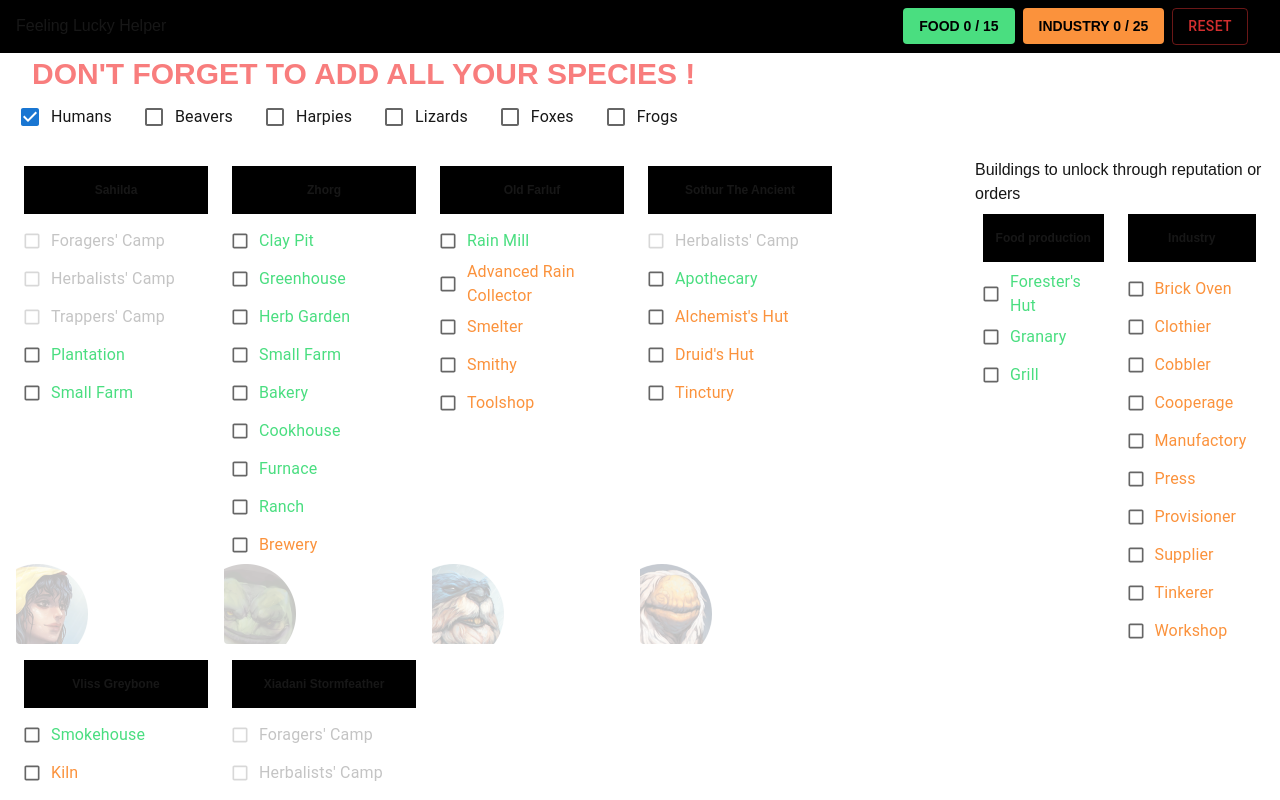
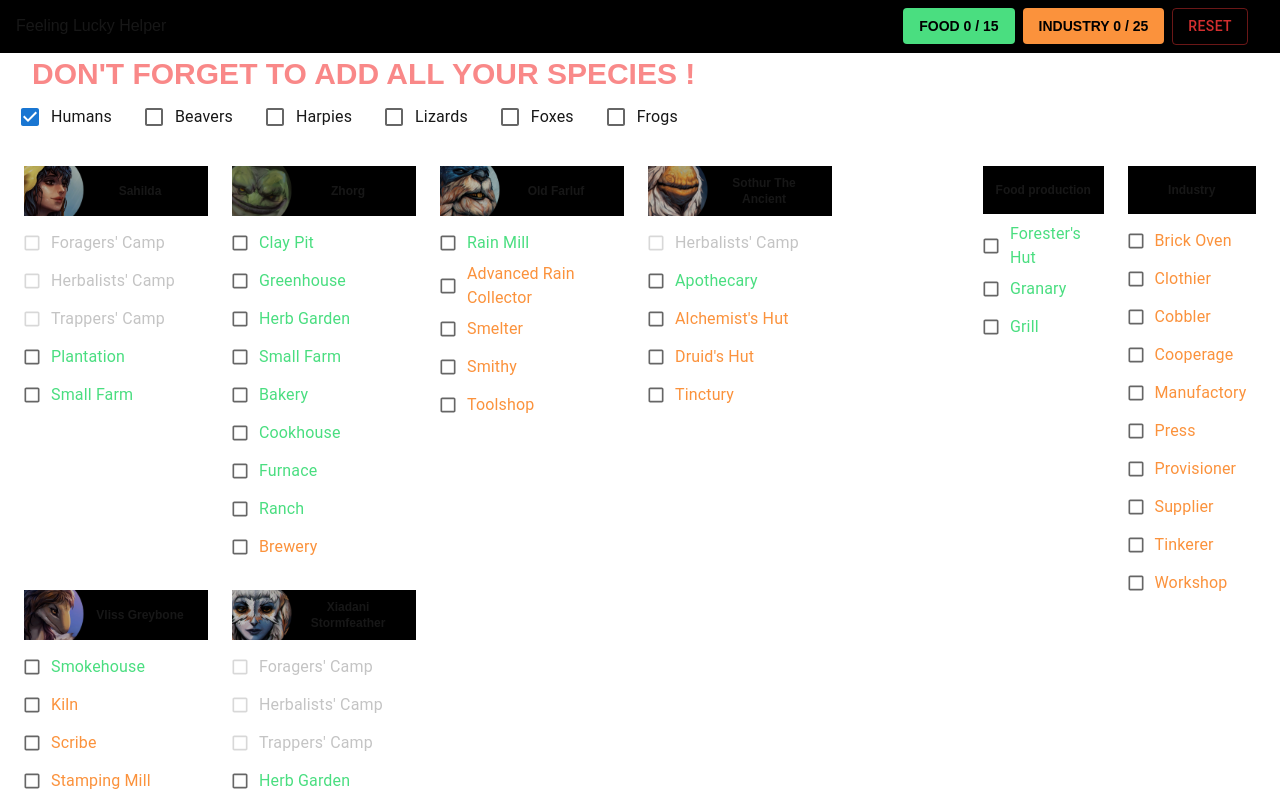
Before and after one commit to pierretusseau/feeling-lucky, a Next.js app: page / in a window 1280 px wide. Shown: the top 800 px of the page. Built offline with nearby package versions, Linux system fonts and the light colour scheme.

Commit message:
Better styles

```diff
--- a/app/components/SpeciesList.tsx
+++ b/app/components/SpeciesList.tsx
@@ -9,7 +9,7 @@ function SpeciesList() {
   return (
     <div>
       {species.length < 3 && <h2 className="text-3xl text-red-400 animate-pulse ml-4 uppercase font-bold">Don't forget to add all your species !</h2>}
-      <div className="species flex gap-2">
+      <div className="species flex gap-2 flex-wrap">
         {Species.map(spec => <SpeciesBlock
           spec={spec}
           key={spec.slug}
--- a/app/components/TraderBlock.tsx
+++ b/app/components/TraderBlock.tsx
@@ -24,19 +24,21 @@ function TraderBlock(
   return (
     <div className={[
       isBlockComplete ? "bg-[rgba(0,255,155,0.1)]" : "bg-[rgba(255,255,255,0.1)]",
-      "rounded p-2 pb-20",
+      "rounded p-2",
       "relative overflow-hidden",
       "w-[15%] min-w-[200px]",
     ].join(' ')}>
+      <div>
+        <div className="text-xs font-bold mb-2 text-center bg-black p-2 pr-4 pl-16 h-[50px] flex flex-col items-center justify-center relative overflow-hidden">
           <Image
-        className="absolute -bottom-5 -left-7 opacity-25"
+            className="absolute -bottom-6 -left-7 opacity-75 scale-75"
             src={`/images/traders/${trader.slug}.png`}
             width={100}
             height={100}
             alt={`Picture of ${trader.name}`}
           />
-      <div className="relative">
-        <h4 className="text-xs font-bold mb-2 text-center bg-black p-2 h-12 flex flex-col items-center justify-center">{trader.name}</h4>
+          <p>{trader.name}</p>
+        </div>
         <FormGroup>
           {buildings.map(building => <BuildingBlock
             key={`${trader.slug}-${slugify(building.name)}`}
--- a/app/components/UnlockBuildingList.tsx
+++ b/app/components/UnlockBuildingList.tsx
@@ -28,7 +28,6 @@ function UnlockBuildingList() {
   const unlockedIndustryBuilding = buildings.filter((b: Building) => b.category === 'industry')
   return (
     <div>
-      <h2>Buildings to unlock through reputation or orders</h2>
       <div className="flex gap-2">
         <div className={[
           'w-1/2 p-2',
--- a/app/page.tsx
+++ b/app/page.tsx
@@ -7,7 +7,7 @@ import BuildingCounters from "@/app/components/BuildingCounters";
 export default function Home() {
   const year = new Date().getFullYear();
   return (
-    <div className="p-4 relative w-full min-h-screen">
+    <div className="p-4 relative w-full" style={{minHeight: "calc(100vh - 20px)"}}>
       <header className="fixed flex justify-between items-center w-screen -top-0 -left-0 py-2 pl-4 pr-8 bg-black z-10">
         <h1>Feeling Lucky Helper</h1>
         <div className="flex gap-2 items-center">
@@ -16,8 +16,10 @@ export default function Home() {
         </div>
       </header>
       <main className={[
-        'pt-10 flex flex-col gap-4 min-h-screen'
-      ].join(' ')}>
+          'pt-10 flex flex-col gap-4'
+        ].join(' ')}
+        style={{minHeight: "calc(100vh - 60px)"}}
+      >
 
         <SpeciesList />
         {/* <h2>Traders</h2> */}
```
Lines whose indentation alone changed are shown as unchanged.
